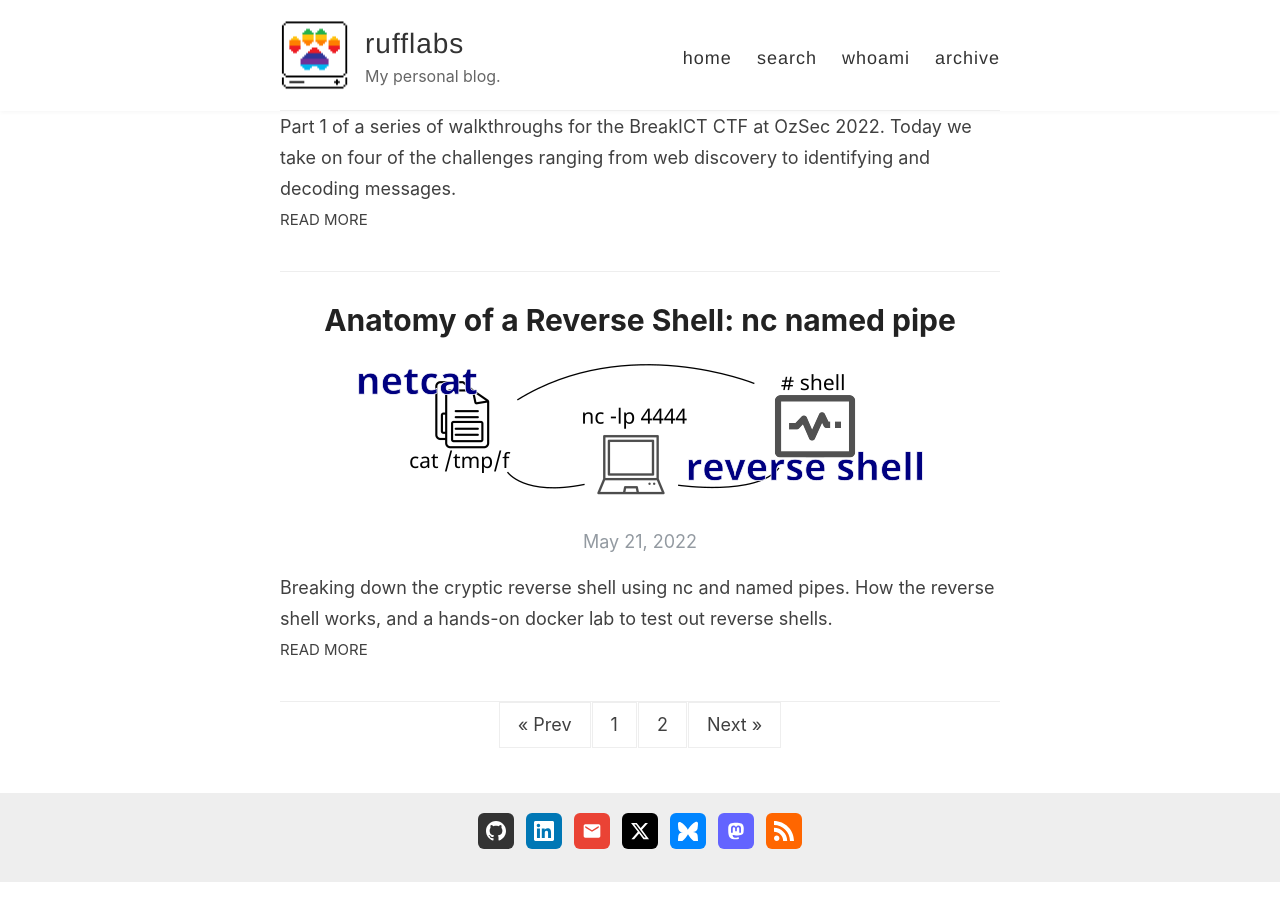
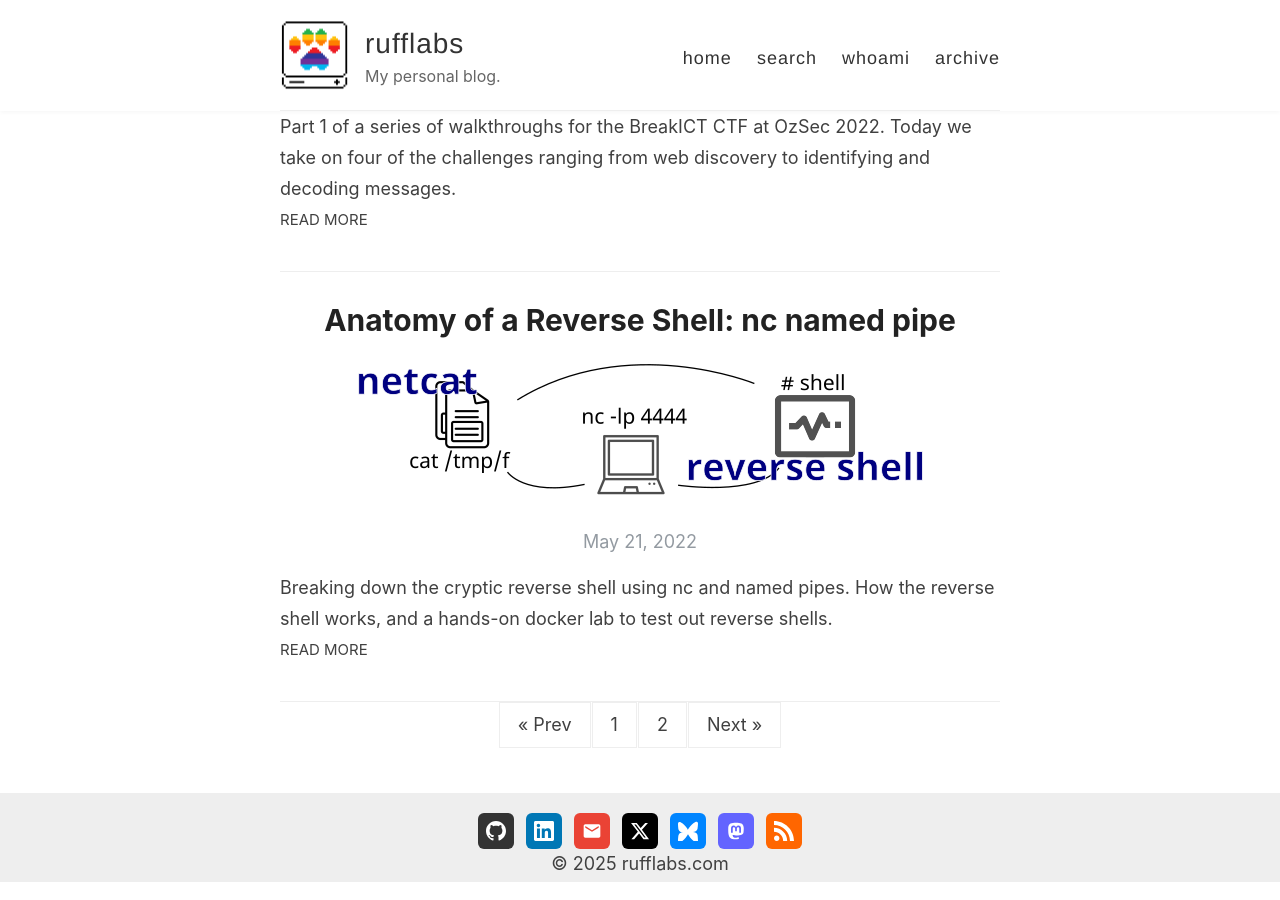
Before and after one commit to rufflabs/rufflabs.github.io, a Jekyll site: the page built from index.html, in a window 1280 px wide and 900 px high, scrolled down 1269 px. Built offline with Jekyll 4.4.1, drawn with Linux system fonts in a browser that asks for light colours; the list of posts is cut into pages by our own code.

Commit message:
Added copyright

```diff
--- a/_layouts/default.html
+++ b/_layouts/default.html
@@ -79,6 +79,7 @@
         <div class="container">
           <footer class="footer">
             {% include social.html %}
+            &copy; {{ site.footer-links.copyright }}
           </footer>
         </div>
       </div>
```
